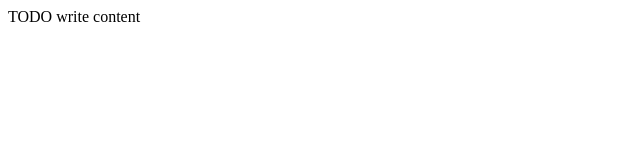
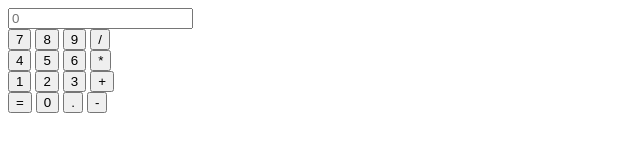
Before and after one commit to Tzigtot/ex3-VerDonck-Tom, a website: page JavaHTTPCalculator/public/index.html in a window 1280 px wide. Shown: the whole page, without its empty margins (0-640 px from the left). Drawn offline with Linux system fonts and the light colour scheme.

Commit message:
Base calculator HTML code

```diff
--- a/JavaHTTPCalculator/public/index.html
+++ b/JavaHTTPCalculator/public/index.html
@@ -6,11 +6,40 @@ and open the template in the editor.
 -->
 <html>
     <head>
-        <title>TODO supply a title</title>
+        <title>A somewhat decent calculator</title>
         <meta charset="UTF-8">
         <meta name="viewport" content="width=device-width, initial-scale=1.0">
     </head>
     <body>
-        <div>TODO write content</div>
+        <form name="calculator" method="post" action="/">
+            <input type="text" id="display" name="display" placeholder="0">
+                <br>
+                    <input class="button" type="button" value="7" onclick="UpdateDisplay(this.value)">
+                    <input class="button" type="button" value="8" onclick="UpdateDisplay(this.value)">
+                    <input class="button" type="button" value="9" onclick="UpdateDisplay(this.value)">
+                    <input class="button" type="button" value="/" onclick="UpdateDisplay(this.value)">
+                <br>
+                    <input class="button" type="button" value="4" onclick="UpdateDisplay(this.value)">
+                    <input class="button" type="button" value="5" onclick="UpdateDisplay(this.value)">
+                    <input class="button" type="button" value="6" onclick="UpdateDisplay(this.value)">
+                    <input class="button" type="button" value="*" onclick="UpdateDisplay(this.value)">
+                <br>
+                    <input class="button" type="button" value="1" onclick="UpdateDisplay(this.value)">
+                    <input class="button" type="button" value="2" onclick="UpdateDisplay(this.value)">
+                    <input class="button" type="button" value="3" onclick="UpdateDisplay(this.value)">
+                    <input class="button" type="button" value="+" onclick="UpdateDisplay(this.value)">
+                <br>
+                    <input class="button" type="submit" value="=" onclick="UpdateDisplay(this.value)">
+                    <input class="button" type="button" value="0" onclick="UpdateDisplay(this.value)">
+                    <input class="button" type="button" value="." onclick="UpdateDisplay(this.value)">
+                    <input class="button" type="button" value="-" onclick="UpdateDisplay(this.value)">
+	</form>
+        <script>
+            var string = "";
+                function UpdateDisplay(value) {
+                    string += value;
+                    document.getElementById("display").value = string;
+                }
+        </script>
     </body>
 </html>
```
